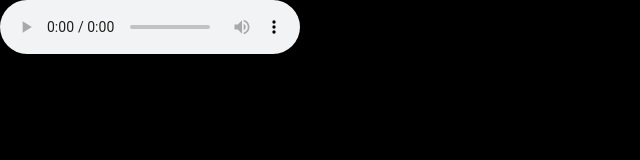
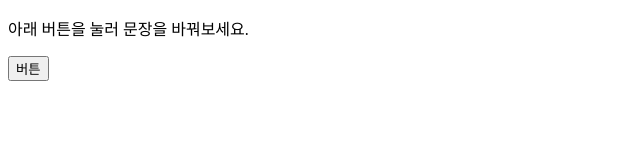
Before and after one commit to absd9515/ge, a plain HTML site: page index.html in a window 1280 px wide. Shown: the whole page, without its empty margins (0-640 px from the left). Drawn offline with Linux system fonts and the light colour scheme.

Commit message:
Update index.html

```diff
--- a/index.html
+++ b/index.html
@@ -1,18 +1,14 @@
 <!DOCTYPE html>
-<html lang="en">
-<head>
-	<meta charset="UTF-8">
-	<meta http-equiv="X-UA-Compatible" content="IE=edge">
-	<meta name="viewport" content="width=device-width, initial-scale=1.0">
-	<title>Portfolio</title>
-	<link rel="stylesheet" href="style.css">
-	<script type="text/javascript">
-    document.oncontextmenu = function(){return false;}
-</script>
-</head>
+<html>
+
 <body>
-	<body bgcolor='black'>
-	<body oncontextmenu="return false" ondragstart="return false" onselectstart="return false">
-  <audio src="audio.mp3" controls loop
+  <p id="demo1">아래 버튼을 눌러 문장을 바꿔보세요.</p>
+  <button onclick="myFunction1()">버튼</button>
+  <script>
+    function myFunction1() {
+      document.getElementById("demo1").innerHTML = "안녕하세요!";
+    }
+  </script>
 </body>
+
 </html>
```
